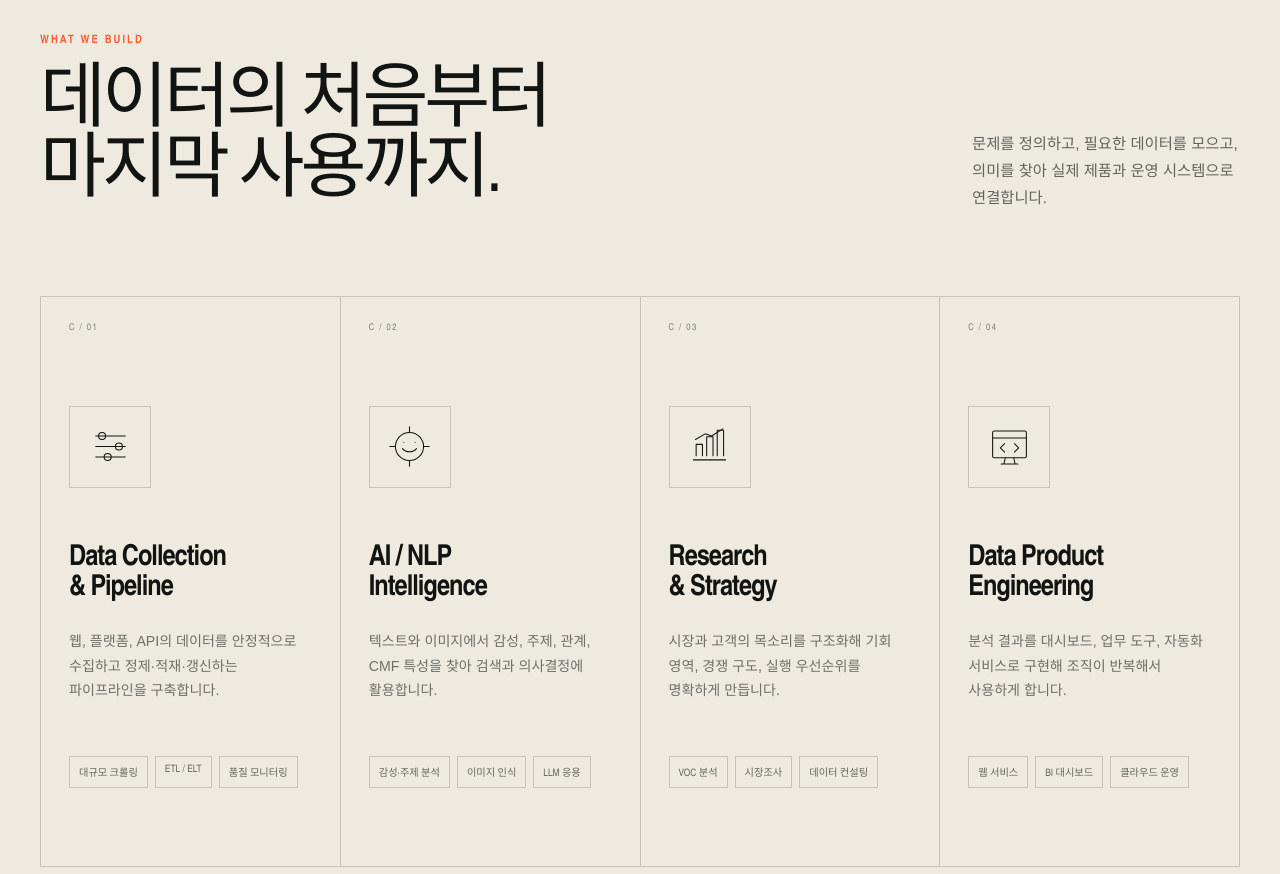
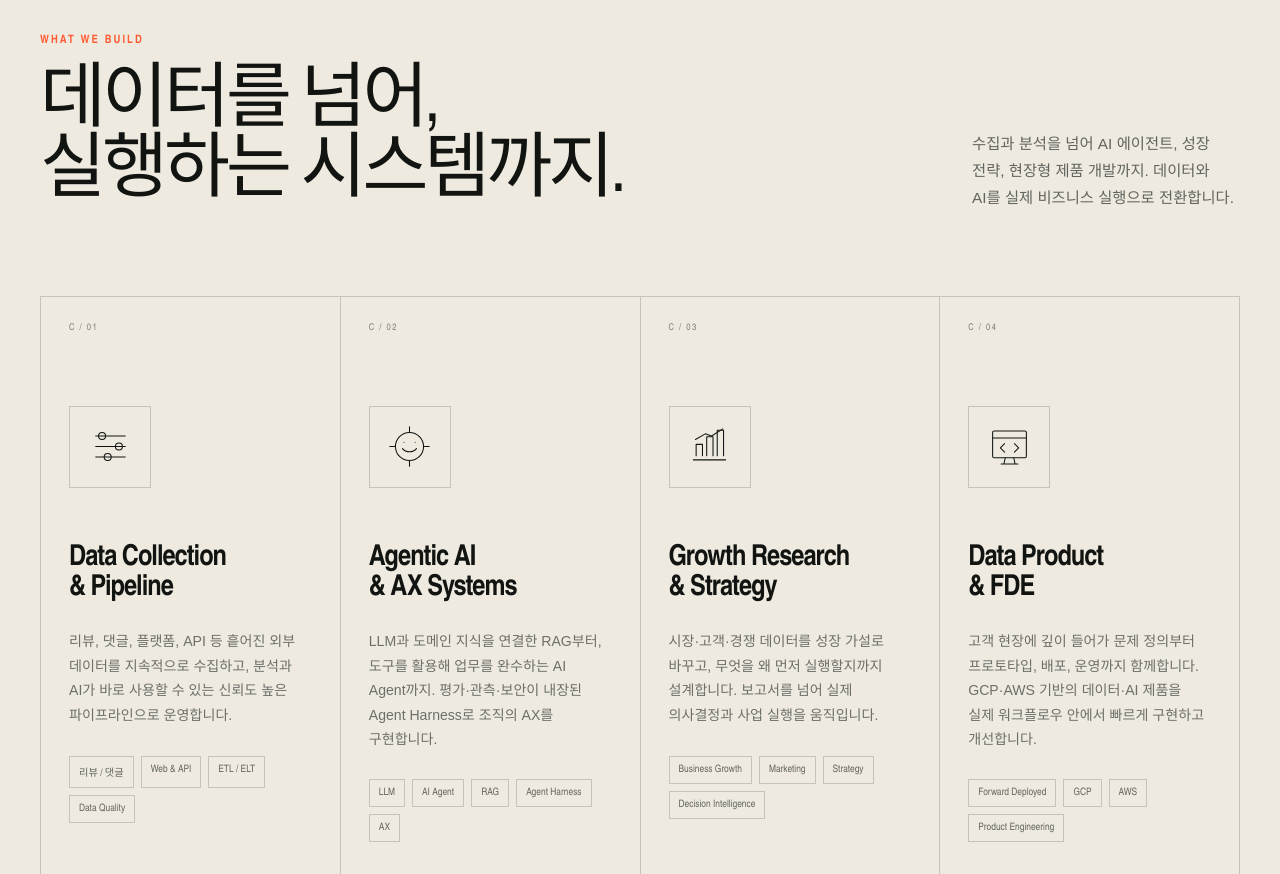
Before and after one commit to dtcast/dtcast.github.io, a plain HTML site: page index.html in a window 1280 px wide. Shown: the part 1820-2694 px from the top of the page. Drawn offline with Linux system fonts and the light colour scheme.

Commit message:
Refresh What We Build positioning

```diff
--- a/index.html
+++ b/index.html
@@ -114,9 +114,9 @@
       <div class="section-shell section-heading reveal">
         <div>
           <p class="eyebrow">WHAT WE BUILD</p>
-          <h2>데이터의 처음부터<br>마지막 사용까지.</h2>
+          <h2>데이터를 넘어,<br>실행하는 시스템까지.</h2>
         </div>
-        <p>문제를 정의하고, 필요한 데이터를 모으고, 의미를 찾아 실제 제품과 운영 시스템으로 연결합니다.</p>
+        <p>수집과 분석을 넘어 AI 에이전트, 성장 전략, 현장형 제품 개발까지. 데이터와 AI를 실제 비즈니스 실행으로 전환합니다.</p>
       </div>
 
       <div class="capability-grid section-shell">
@@ -126,8 +126,8 @@
             <svg viewBox="0 0 64 64"><path d="M11 17h42M11 32h42M11 47h42"/><circle cx="20" cy="17" r="5"/><circle cx="44" cy="32" r="5"/><circle cx="28" cy="47" r="5"/></svg>
           </div>
           <h3>Data Collection<br>&amp; Pipeline</h3>
-          <p>웹, 플랫폼, API의 데이터를 안정적으로 수집하고 정제·적재·갱신하는 파이프라인을 구축합니다.</p>
-          <ul><li>대규모 크롤링</li><li>ETL / ELT</li><li>품질 모니터링</li></ul>
+          <p>리뷰, 댓글, 플랫폼, API 등 흩어진 외부 데이터를 지속적으로 수집하고, 분석과 AI가 바로 사용할 수 있는 신뢰도 높은 파이프라인으로 운영합니다.</p>
+          <ul><li>리뷰 / 댓글</li><li>Web &amp; API</li><li>ETL / ELT</li><li>Data Quality</li></ul>
         </article>
 
         <article class="capability-card reveal">
@@ -135,9 +135,9 @@
           <div class="card-icon" aria-hidden="true">
             <svg viewBox="0 0 64 64"><circle cx="32" cy="32" r="20"/><path d="M22 35c5 6 15 6 20 0M24 26h.1M40 26h.1M32 12V4M32 60v-8M12 32H4M60 32h-8"/></svg>
           </div>
-          <h3>AI / NLP<br>Intelligence</h3>
-          <p>텍스트와 이미지에서 감성, 주제, 관계, CMF 특성을 찾아 검색과 의사결정에 활용합니다.</p>
-          <ul><li>감성·주제 분석</li><li>이미지 인식</li><li>LLM 응용</li></ul>
+          <h3>Agentic AI<br>&amp; AX Systems</h3>
+          <p>LLM과 도메인 지식을 연결한 RAG부터, 도구를 활용해 업무를 완수하는 AI Agent까지. 평가·관측·보안이 내장된 Agent Harness로 조직의 AX를 구현합니다.</p>
+          <ul><li>LLM</li><li>AI Agent</li><li>RAG</li><li>Agent Harness</li><li>AX</li></ul>
         </article>
 
         <article class="capability-card reveal">
@@ -145,9 +145,9 @@
           <div class="card-icon" aria-hidden="true">
             <svg viewBox="0 0 64 64"><path d="M9 51h46M13 45V29h9v16M28 45V18h9v27M43 45V9h9v36"/><path d="m12 22 14-8 9 3L51 7"/></svg>
           </div>
-          <h3>Research<br>&amp; Strategy</h3>
-          <p>시장과 고객의 목소리를 구조화해 기회 영역, 경쟁 구도, 실행 우선순위를 명확하게 만듭니다.</p>
-          <ul><li>VOC 분석</li><li>시장조사</li><li>데이터 컨설팅</li></ul>
+          <h3>Growth Research<br>&amp; Strategy</h3>
+          <p>시장·고객·경쟁 데이터를 성장 가설로 바꾸고, 무엇을 왜 먼저 실행할지까지 설계합니다. 보고서를 넘어 실제 의사결정과 사업 실행을 움직입니다.</p>
+          <ul><li>Business Growth</li><li>Marketing</li><li>Strategy</li><li>Decision Intelligence</li></ul>
         </article>
 
         <article class="capability-card reveal">
@@ -155,9 +155,9 @@
           <div class="card-icon" aria-hidden="true">
             <svg viewBox="0 0 64 64"><rect x="8" y="10" width="48" height="38" rx="2"/><path d="M8 20h48M20 57h24M26 48l-2 9M38 48l2 9M25 28l-6 6 6 6M39 28l6 6-6 6"/></svg>
           </div>
-          <h3>Data Product<br>Engineering</h3>
-          <p>분석 결과를 대시보드, 업무 도구, 자동화 서비스로 구현해 조직이 반복해서 사용하게 합니다.</p>
-          <ul><li>웹 서비스</li><li>BI 대시보드</li><li>클라우드 운영</li></ul>
+          <h3>Data Product<br>&amp; FDE</h3>
+          <p>고객 현장에 깊이 들어가 문제 정의부터 프로토타입, 배포, 운영까지 함께합니다. GCP·AWS 기반의 데이터·AI 제품을 실제 워크플로우 안에서 빠르게 구현하고 개선합니다.</p>
+          <ul><li>Forward Deployed</li><li>GCP</li><li>AWS</li><li>Product Engineering</li></ul>
         </article>
       </div>
     </section>
```
Also changed, not shown: 1 other file.
